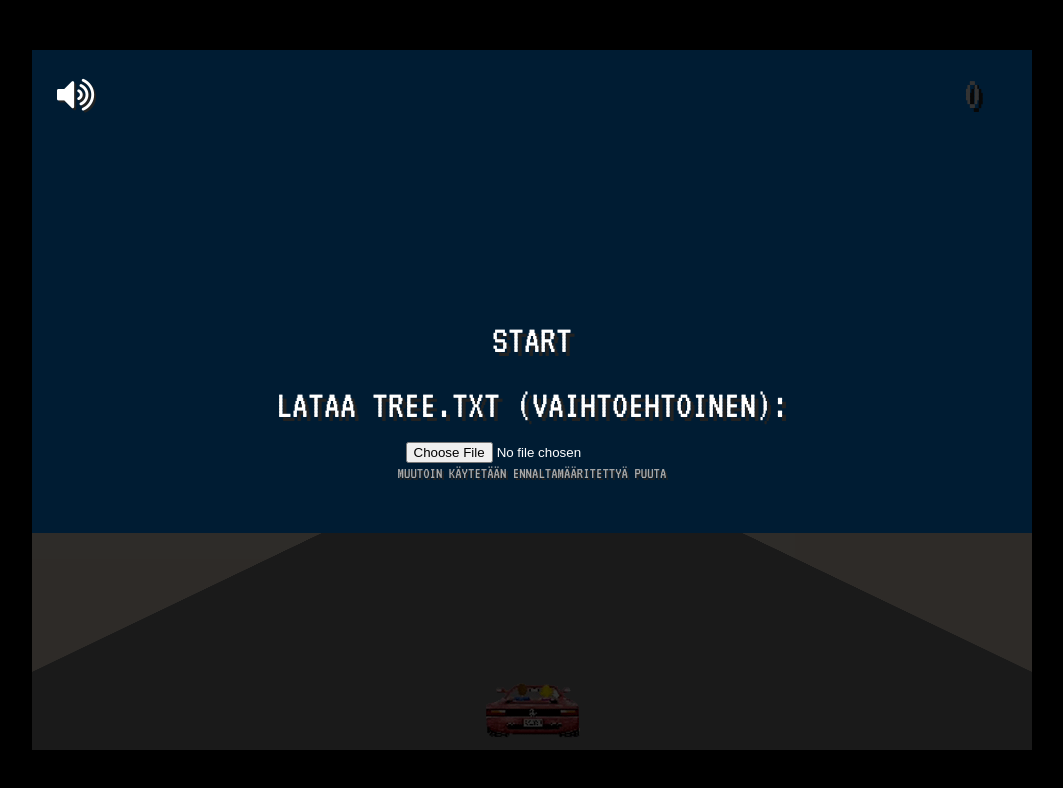
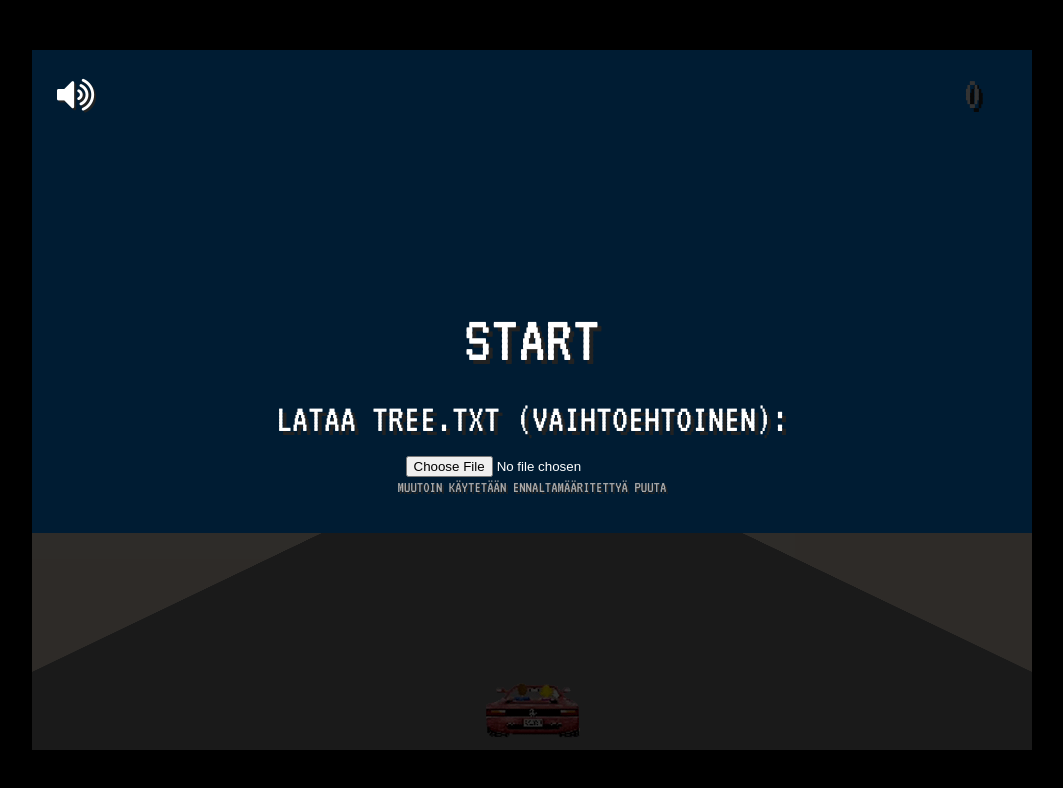
Before and after one commit to nygardk/R_FastTrack_Pt3, a plain HTML site: page browser_demo/index.html in a window 1280 px wide. Shown: the whole page, without its empty margins (108-1171 px from the left). Drawn offline with nearby package versions, Linux system fonts and the light colour scheme.

Commit message:
larger start-button

```diff
--- a/browser_demo/index.html
+++ b/browser_demo/index.html
@@ -53,7 +53,7 @@
     <div class="middle-horizontal">
       <div class="middle-vertical">
         <div class="middle-content">
-          <div id="start" class="button">Start</div>
+          <div id="start" class="button start">Start</div>
           <div id="options">
             <div id="select-file">
               Lataa tree.txt (vaihtoehtoinen):<br>
--- a/browser_demo/sass/_main.scss
+++ b/browser_demo/sass/_main.scss
@@ -134,6 +134,10 @@ body {
   @include text-shadow(#222 2px 2px 0);
 }
 
+.start {
+  font-size: 1.7em;
+}
+
 #audio {
   position: absolute;
   top: 20px;
```
Also changed, not shown: browser_demo/css/app.css.
